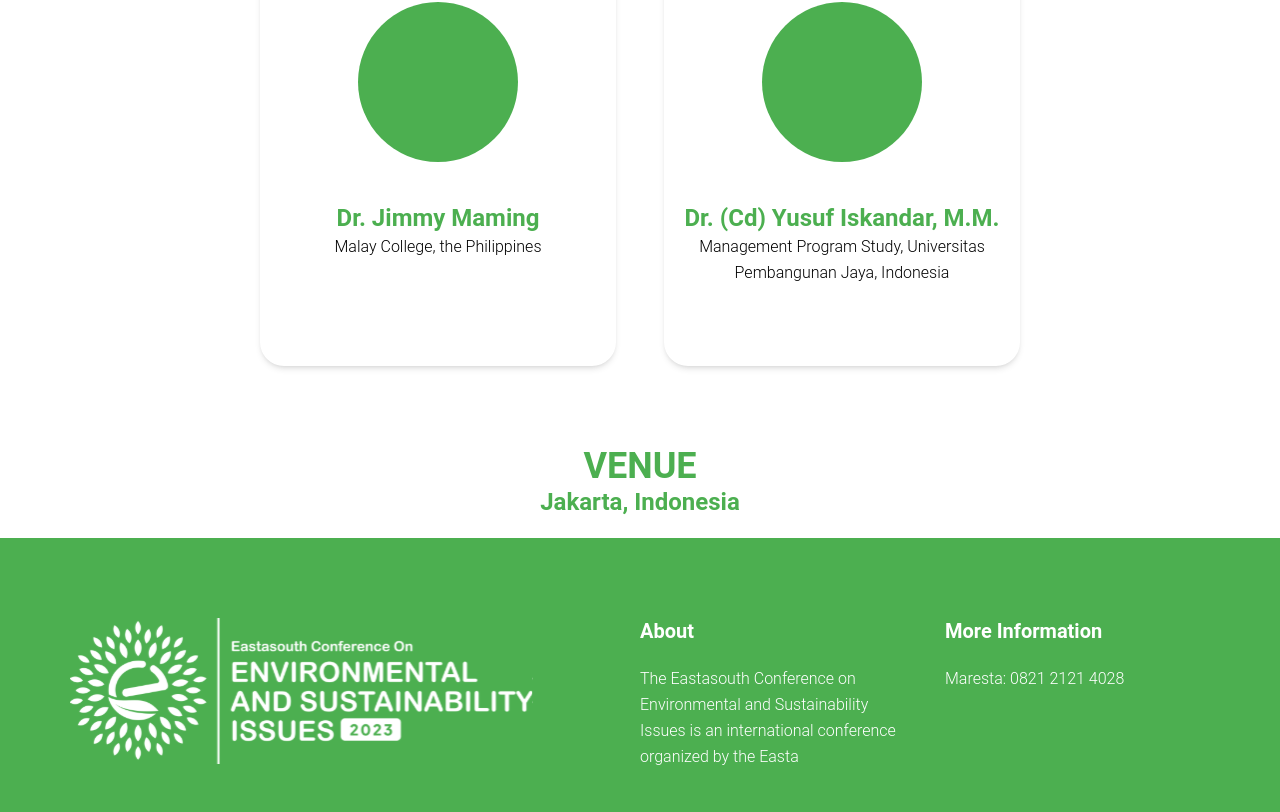
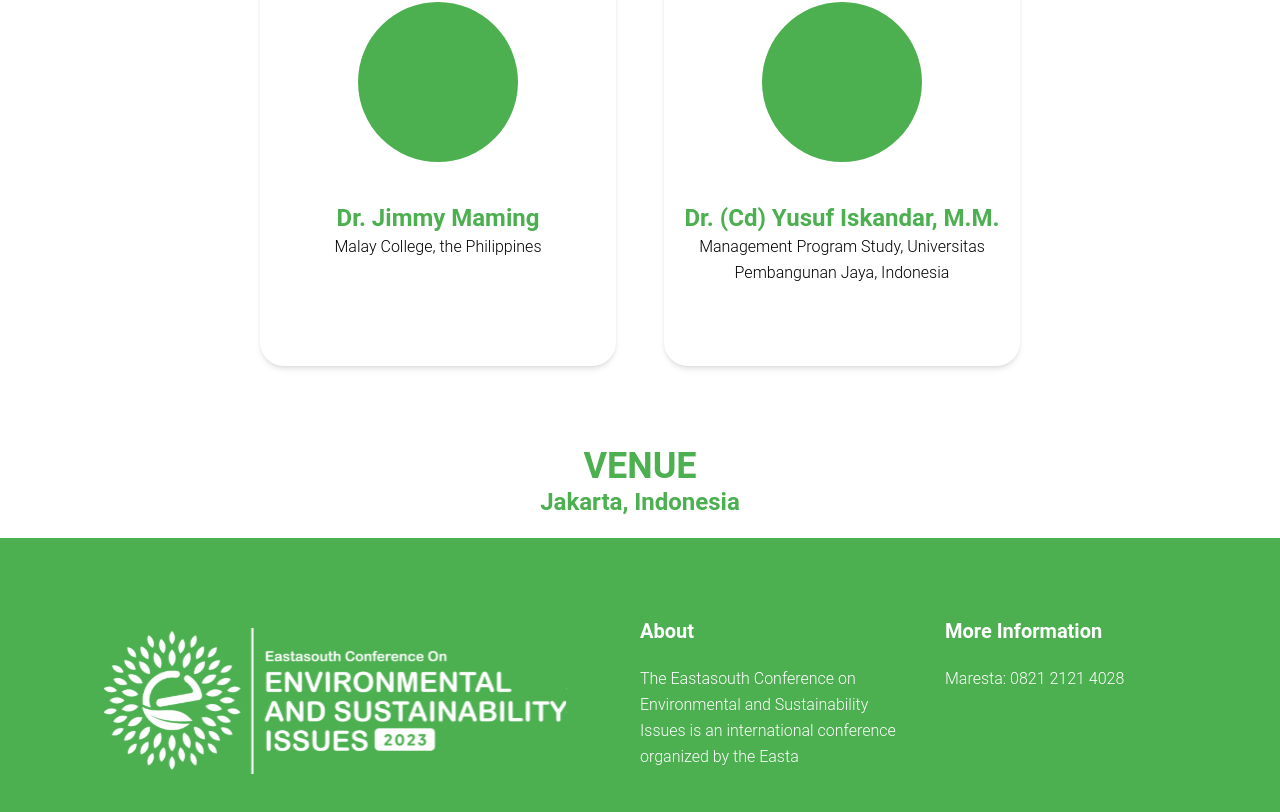
Before and after one commit to rstubryan/sanskara-conference, a React (Vite) app: page /ecesi in a window 1280 px wide. Shown: the part 2439-3251 px from the top of the page. Built offline with nearby package versions, Linux system fonts and the light colour scheme.

Commit message:
style(footer): fix justify logo on footer

```diff
--- a/src/components/templates/Footer.jsx
+++ b/src/components/templates/Footer.jsx
@@ -6,7 +6,7 @@ const Footer = () => {
     <>
       <div className="flex h-[500px] flex-col justify-center overflow-x-hidden overflow-y-hidden bg-green-500 lg:h-[326px] lg:flex-row ">
         <section className="align-items-center container my-20 flex flex-col px-6 lg:flex-row lg:space-x-10 lg:px-0">
-          <div className="mb-5 w-full lg:mb-0">
+          <div className="mb-5 grid w-full items-center justify-center lg:mb-0">
             <img src={footer} alt="" />
           </div>
           <div className="mb-5 text-center lg:mb-0 lg:w-1/2 lg:text-start">
```
